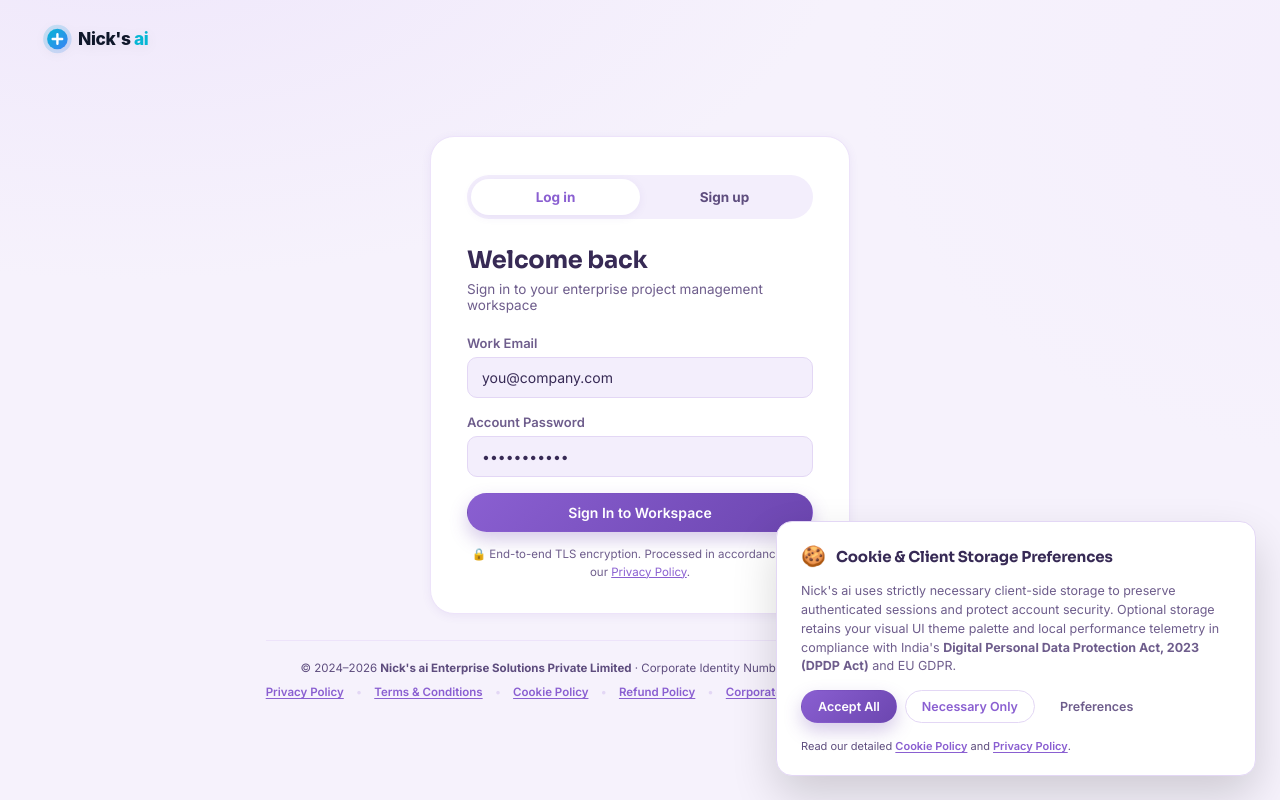
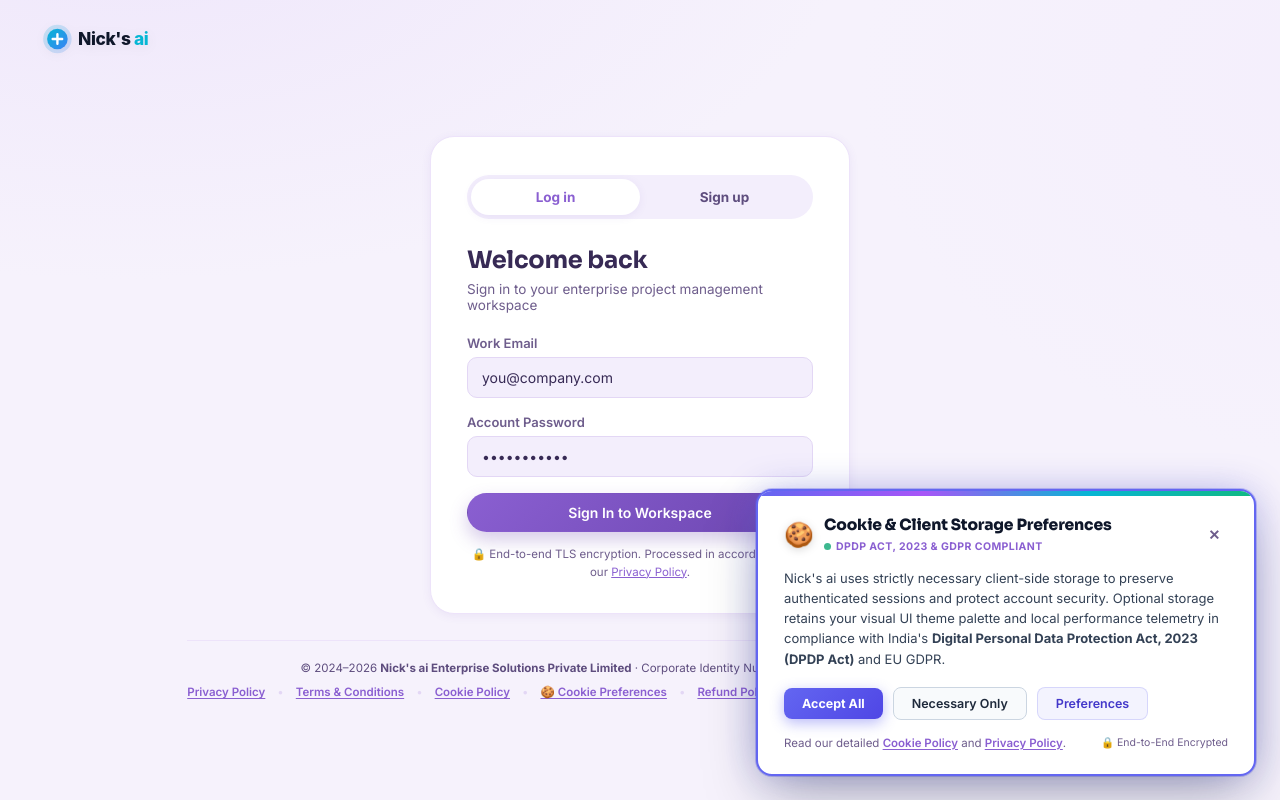
Before and after one commit to naineshm/nicks-ai-platform, a website: page index.html in a window 1280 px wide. Drawn offline with nearby package versions, Linux system fonts and the light colour scheme.

Commit message:
feat: prominently highlight cookie consent banner with vibrant glowing border, gradient accent bar, and high-contrast typography

```diff
--- a/index.html
+++ b/index.html
@@ -110,6 +110,8 @@
           <a href="javascript:void(0)" onclick="openLegalModal('terms')">Terms & Conditions</a>
           <span>•</span>
           <a href="javascript:void(0)" onclick="openLegalModal('cookies')">Cookie Policy</a>
+          <span>•</span>
+          <a href="javascript:void(0)" onclick="reopenCookieBanner()">🍪 Cookie Preferences</a>
           <span>•</span>
           <a href="javascript:void(0)" onclick="openLegalModal('refund')">Refund Policy</a>
           <span>•</span>
@@ -1208,8 +1210,17 @@
   ===================================================================== -->
   <div class="cookie-banner" id="cookie-consent-banner" role="region" aria-label="Cookie and Storage Consent Notice">
     <div class="cookie-header">
-      <span style="font-size:20px;">🍪</span>
-      <h4>Cookie & Client Storage Preferences</h4>
+      <div style="display:flex; align-items:center; gap:10px;">
+        <span style="font-size:24px; filter:drop-shadow(0 2px 4px rgba(0,0,0,0.15));">🍪</span>
+        <div>
+          <h4>Cookie & Client Storage Preferences</h4>
+          <span style="display:inline-flex; align-items:center; gap:5px; font-size:10.5px; font-weight:700; color:var(--purple); text-transform:uppercase; letter-spacing:0.04em;">
+            <span class="badge-dot" style="width:7px; height:7px; background:var(--mint); border-radius:50%; display:inline-block;"></span>
+            DPDP Act, 2023 & GDPR Compliant
+          </span>
+        </div>
+      </div>
+      <button class="btn btn-ghost btn-sm" onclick="rejectOptionalCookies()" title="Dismiss (Keep necessary only)" style="padding:4px; font-size:14px; width:28px; height:28px; min-width:28px; border-radius:50%; display:flex; align-items:center; justify-content:center; color:var(--ink-soft); line-height:1;">✕</button>
     </div>
     <p class="cookie-desc">
       Nick's ai uses strictly necessary client-side storage to preserve authenticated sessions and protect account security. Optional storage retains your visual UI theme palette and local performance telemetry in compliance with India's <strong>Digital Personal Data Protection Act, 2023 (DPDP Act)</strong> and EU GDPR.
@@ -1246,8 +1257,9 @@
       <button class="btn btn-ghost btn-sm" onclick="toggleCookiePreferencesDrawer()" aria-label="Customize storage preferences">Preferences</button>
       <button class="btn btn-primary btn-sm" id="btn-save-prefs" style="display:none;" onclick="saveCustomCookiePreferences()" aria-label="Save chosen preferences">Save Preferences</button>
     </div>
-    <div style="font-size:11px; color:var(--ink-faint); margin-top:2px;">
-      Read our detailed <a href="javascript:void(0)" onclick="openLegalModal('cookies')">Cookie Policy</a> and <a href="javascript:void(0)" onclick="openLegalModal('privacy')">Privacy Policy</a>.
+    <div style="font-size:11.5px; color:var(--ink-soft); margin-top:2px; display:flex; justify-content:space-between; align-items:center;">
+      <span>Read our detailed <a href="javascript:void(0)" onclick="openLegalModal('cookies')">Cookie Policy</a> and <a href="javascript:void(0)" onclick="openLegalModal('privacy')">Privacy Policy</a>.</span>
+      <span style="font-size:10.5px; color:var(--ink-soft);">🔒 End-to-End Encrypted</span>
     </div>
   </div>
 
--- a/public/css/styles.css
+++ b/public/css/styles.css
@@ -1552,78 +1552,182 @@ textarea:focus-visible,
 }
 
 /* =====================================================================
-   COOKIE & LOCAL STORAGE CONSENT BANNER
+   COOKIE & LOCAL STORAGE CONSENT BANNER (PROMINENTLY HIGHLIGHTED)
 ===================================================================== */
 .cookie-banner {
   position: fixed;
   bottom: 24px;
   right: 24px;
-  max-width: 480px;
+  max-width: 500px;
   width: calc(100vw - 48px);
-  background: var(--surface);
-  border: 1.5px solid var(--border);
-  border-radius: var(--radius-md);
-  box-shadow: 0 20px 45px rgba(0, 0, 0, 0.16);
-  padding: 22px 24px;
+  background: #ffffff;
+  border: 2px solid #6366f1;
+  border-radius: 16px;
+  box-shadow:
+    0 24px 60px -10px rgba(15, 23, 42, 0.35),
+    0 0 0 1px rgba(99, 102, 241, 0.35),
+    0 0 36px -4px rgba(99, 102, 241, 0.4);
+  padding: 24px 26px;
   z-index: 999990;
   display: none;
   flex-direction: column;
   gap: 14px;
-  animation: slideUpFade 0.35s cubic-bezier(0.16, 1, 0.3, 1);
-}
-
-@keyframes slideUpFade {
-  from { opacity: 0; transform: translateY(20px); }
-  to { opacity: 1; transform: translateY(0); }
+  overflow: hidden;
+  animation: cookieHighlightEntrance 0.5s cubic-bezier(0.16, 1, 0.3, 1);
+}
+
+.cookie-banner::before {
+  content: "";
+  position: absolute;
+  top: 0;
+  left: 0;
+  right: 0;
+  height: 4.5px;
+  background: linear-gradient(90deg, #6366f1, #a855f7, #06b6d4, #10b981);
+}
+
+@keyframes cookieHighlightEntrance {
+  0% {
+    opacity: 0;
+    transform: translateY(30px) scale(0.96);
+    box-shadow: 0 0 0 0 rgba(99, 102, 241, 0.7);
+  }
+  60% {
+    opacity: 1;
+    transform: translateY(-2px) scale(1.01);
+    box-shadow: 0 0 0 10px rgba(99, 102, 241, 0.25), 0 24px 60px -10px rgba(15, 23, 42, 0.35);
+  }
+  100% {
+    opacity: 1;
+    transform: translateY(0) scale(1);
+    box-shadow:
+      0 24px 60px -10px rgba(15, 23, 42, 0.35),
+      0 0 0 1px rgba(99, 102, 241, 0.35),
+      0 0 36px -4px rgba(99, 102, 241, 0.4);
+  }
 }
 
 .cookie-banner.active {
   display: flex;
 }
 
+/* Dark Theme Palette Adaptation */
+[data-theme="sapphire"] .cookie-banner,
+[data-theme="emerald"] .cookie-banner,
+[data-theme="aurora"] .cookie-banner {
+  background: #0f172a;
+  border-color: #818cf8;
+  box-shadow:
+    0 24px 65px rgba(0, 0, 0, 0.8),
+    0 0 0 1px rgba(129, 140, 248, 0.5),
+    0 0 45px rgba(99, 102, 241, 0.45);
+}
+
 .cookie-header {
   display: flex;
   align-items: center;
+  justify-content: space-between;
+  gap: 12px;
+}
+
+.cookie-header h4 {
+  font-size: 15.5px;
+  font-weight: 800;
+  color: #0f172a;
+  margin: 0;
+  letter-spacing: -0.01em;
+}
+
+[data-theme="sapphire"] .cookie-header h4,
+[data-theme="emerald"] .cookie-header h4,
+[data-theme="aurora"] .cookie-header h4 {
+  color: #f8fafc;
+}
+
+.cookie-desc {
+  font-size: 13px;
+  color: #334155;
+  line-height: 1.55;
+  margin: 0;
+}
+
+[data-theme="sapphire"] .cookie-desc,
+[data-theme="emerald"] .cookie-desc,
+[data-theme="aurora"] .cookie-desc {
+  color: #cbd5e1;
+}
+
+.cookie-actions {
+  display: flex;
   gap: 10px;
-}
-
-.cookie-header h4 {
-  font-size: 15px;
+  flex-wrap: wrap;
+  align-items: center;
+  margin-top: 4px;
+}
+
+.cookie-actions .btn {
+  padding: 8px 18px;
+  font-size: 12.5px;
   font-weight: 700;
-  color: var(--ink);
-  margin: 0;
-  display: flex;
-  align-items: center;
-  gap: 6px;
-}
-
-.cookie-desc {
-  font-size: 12.5px;
-  color: var(--ink-soft);
-  line-height: 1.5;
-  margin: 0;
-}
-
-.cookie-actions {
-  display: flex;
-  gap: 8px;
-  flex-wrap: wrap;
-  align-items: center;
-}
-
-.cookie-actions .btn {
-  padding: 8px 16px;
-  font-size: 12.5px;
+  border-radius: 8px;
+}
+
+.cookie-actions .btn-primary {
+  background: linear-gradient(135deg, #6366f1, #4f46e5);
+  color: #ffffff;
+  border: none;
+  box-shadow: 0 4px 14px rgba(99, 102, 241, 0.45);
+  transition: transform 0.15s ease, box-shadow 0.15s ease;
+}
+
+.cookie-actions .btn-primary:hover {
+  transform: translateY(-1px);
+  box-shadow: 0 6px 18px rgba(99, 102, 241, 0.6);
+}
+
+.cookie-actions .btn-outline {
+  background: #f8fafc;
+  border: 1.5px solid #cbd5e1;
+  color: #1e293b;
+  font-weight: 600;
+}
+
+.cookie-actions .btn-outline:hover {
+  background: #f1f5f9;
+  border-color: #94a3b8;
+}
+
+[data-theme="sapphire"] .cookie-actions .btn-outline,
+[data-theme="emerald"] .cookie-actions .btn-outline,
+[data-theme="aurora"] .cookie-actions .btn-outline {
+  background: rgba(255, 255, 255, 0.08);
+  border-color: rgba(255, 255, 255, 0.25);
+  color: #f1f5f9;
+}
+
+.cookie-actions .btn-ghost {
+  background: rgba(99, 102, 241, 0.08);
+  color: #4338ca;
+  border: 1px solid rgba(99, 102, 241, 0.2);
+  font-weight: 600;
+}
+
+[data-theme="sapphire"] .cookie-actions .btn-ghost,
+[data-theme="emerald"] .cookie-actions .btn-ghost,
+[data-theme="aurora"] .cookie-actions .btn-ghost {
+  background: rgba(99, 102, 241, 0.18);
+  color: #a5b4fc;
+  border-color: rgba(99, 102, 241, 0.4);
 }
 
 .cookie-prefs-drawer {
   display: none;
   flex-direction: column;
   gap: 10px;
-  padding: 12px;
-  background: var(--lav-50);
+  padding: 14px;
+  background: rgba(99, 102, 241, 0.05);
   border-radius: var(--radius-sm);
-  border: 1px solid var(--border-soft);
+  border: 1.5px solid rgba(99, 102, 241, 0.2);
   margin-top: 4px;
 }
 
@@ -1642,6 +1746,11 @@ textarea:focus-visible,
   display: block;
   color: var(--ink);
   font-size: 12.5px;
+}
+
+.pref-meta span {
+  color: var(--ink-soft);
+  font-size: 11px;
 }
 
 .pref-meta span {
```
Also changed, not shown: public/index.html (+16 -4 lines), public/js/app.js.
